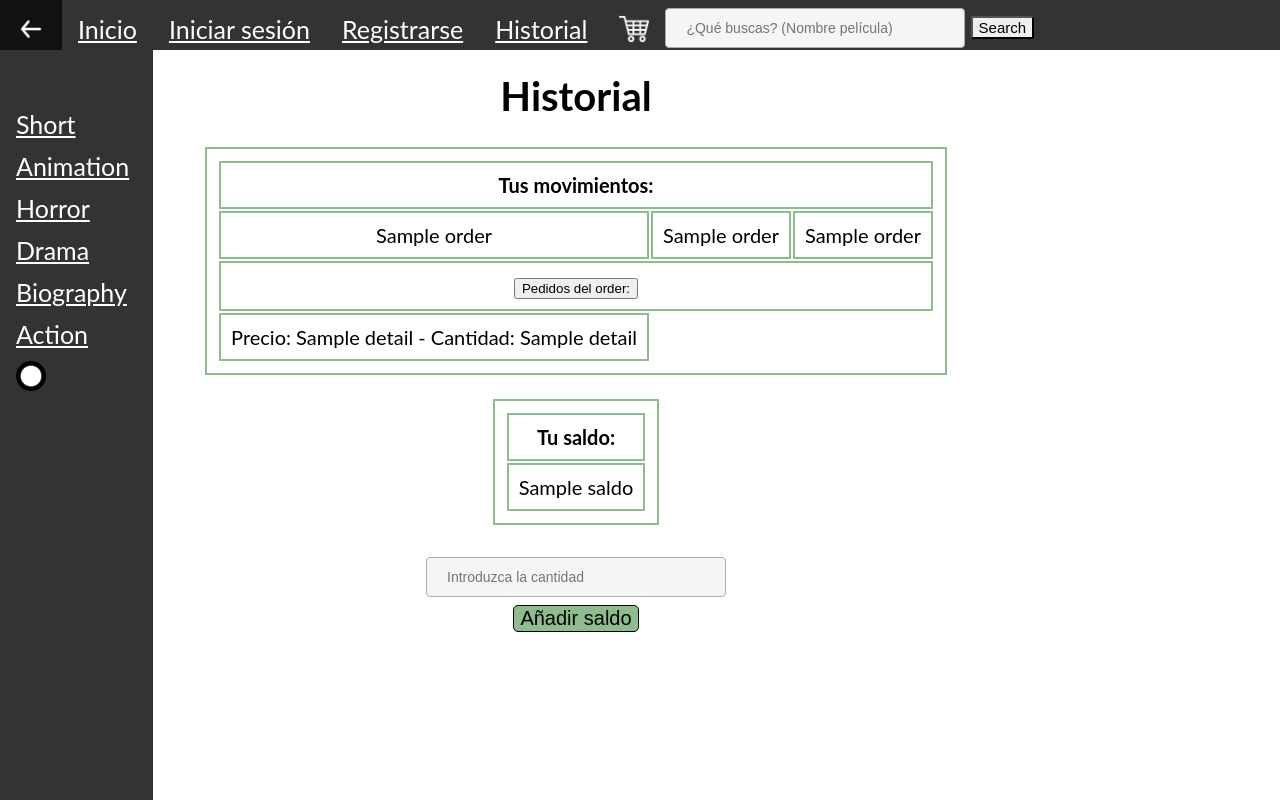
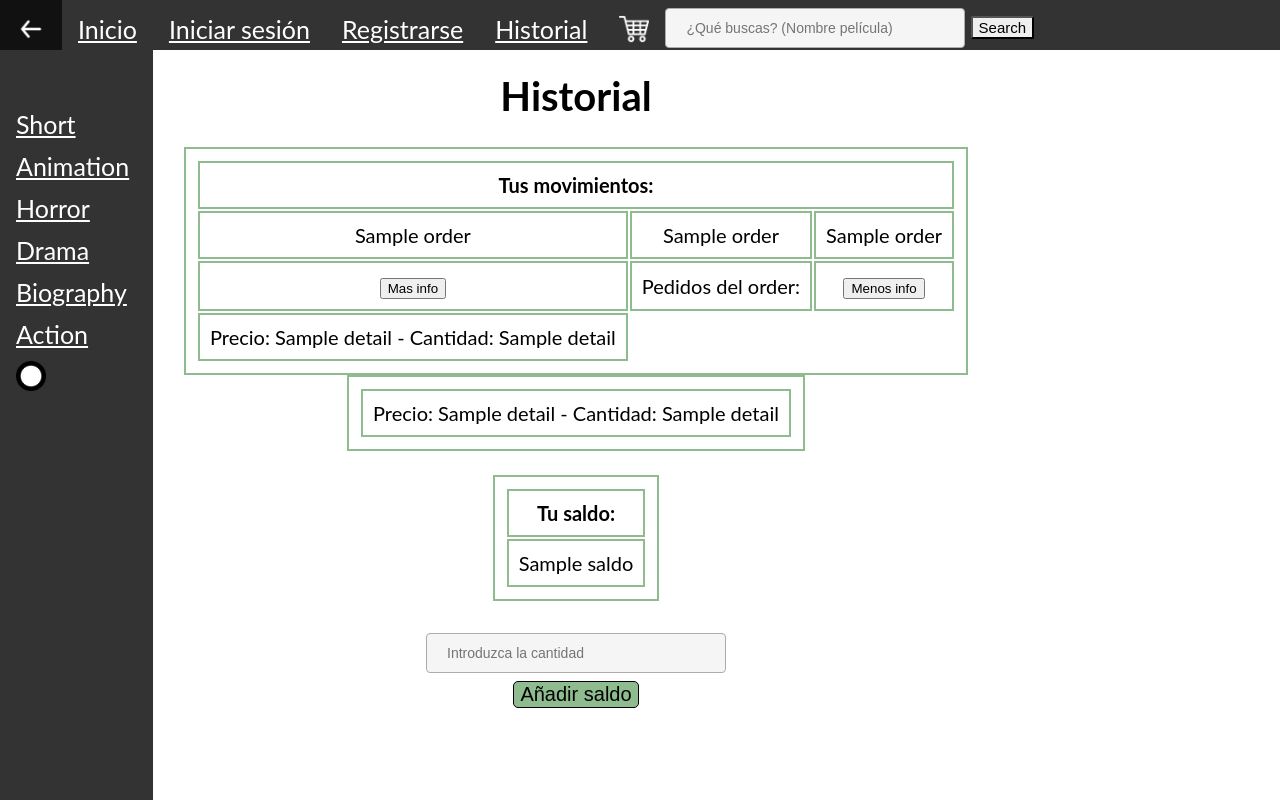
Before and after one commit to kecoma1/SI-1, a Flask app: template P2/app/templates/historial.html in a window 1280 px wide. Run offline with Flask 2, Linux system fonts and the light colour scheme; the template is opened without the code that fills it: most values are stand-ins (such as "Sample title", 1, 10 or a date in 2020); parts of the project's set-up code (start-up, migrations or seed data) failed here and were passed over.

Commit message:
historial casi pero no

```diff
--- a/P2/app/templates/historial.html
+++ b/P2/app/templates/historial.html
@@ -28,18 +28,16 @@
             <!-- Precio orders -->
             <td class="tableHistorial">{{movimiento["order"][2]}}</td>
             <tr>
-              <td class="tableHistorial" colspan="3"><button onclick="function()">Pedidos del order:</button></td>
+              <td class="tableHistorial" colspan="1"><button onclick="aparecer()">Mas info</button></td>
+              <td class="tableHistorial" colspan="1">Pedidos del order:</td>
+              <td class="tableHistorial" colspan="1"><button onclick="desaparecer()">Menos info</button></td>
             </tr>
-            <style>
-              #"detail_{{movimiento["order"][0]}}"{
-
-              }
-            </style>
-            <div id="detail_{{movimiento["order"][0]}}">
+            <div id="prueba2">
               <tr>
               {% for detail in movimiento["details"] %}
-                <!-- Precio y quantity de details  id="detail_{{detail[0]}}" movimiento.movement_id -->
+                <!-- Precio y quantity de details -->
                 <td id="detail_{{detail[0]}}_{{detail[1]}}" class="tableHistorial">Precio: {{detail[2]}} - Cantidad: {{detail[3]}}</td>
+
                 <!-- <script>
                   $("#detail_{{detail[0]}}_{{detail[1]}}").click(function(){
                     $("#detail_{{detail[0]}}_{{detail[1]}}").css("font-size", "25px");
@@ -47,16 +45,6 @@
                 </script> -->
                 <!-- <a id="extendInfo" onclick="extendInfo()"><img src={{ url_for('static', filename="imagenes/utils/dot.png") }} alt="boton" class="small_img"></a> -->
 
-                <script>
-                  function function(){
-                    var = Document.getElementById("detail_{{movimiento["order"][0]}}");
-                    if (x.style.display === "none"){
-                      x.style.display = "block";
-                    } else {
-                      x.style.display = "none";
-                    }
-                  }
-                </script>
               {% endfor %}
               </tr>
             </div>
@@ -65,8 +53,42 @@
         </table>
       </div>
 
+      <div id="prueba">
+        <table id="table_historial" class="tableHistorial">
+          {% for movimiento in historial %}
+            {% for detail in movimiento["details"] %}
+              <!-- Precio y quantity de details -->
+              <td id="detail_{{detail[0]}}_{{detail[1]}}" class="tableHistorial">Precio: {{detail[2]}} - Cantidad: {{detail[3]}}</td>
 
+              <!-- <script>
+                $("#detail_{{detail[0]}}_{{detail[1]}}").click(function(){
+                  $("#detail_{{detail[0]}}_{{detail[1]}}").css("font-size", "25px");
+                });
+              </script> -->
+              <!-- <a id="extendInfo" onclick="extendInfo()"><img src={{ url_for('static', filename="imagenes/utils/dot.png") }} alt="boton" class="small_img"></a> -->
 
+            {% endfor %}
+          {% endfor %}
+          </tr>
+        </table>
+      </div>
+
+      <!--
+      <button onclick="desaparece()">desaparece</button>
+      <button onclick="aparece()">aparece</button>
+      <div id="prueba">
+        <table>
+          <th>
+            prueba
+          </th>
+          <tr>
+            <td>
+              algo
+            </td>
+          </tr>
+        </table>
+      </div>
+      -->
 
       <br>
       <div>
```
